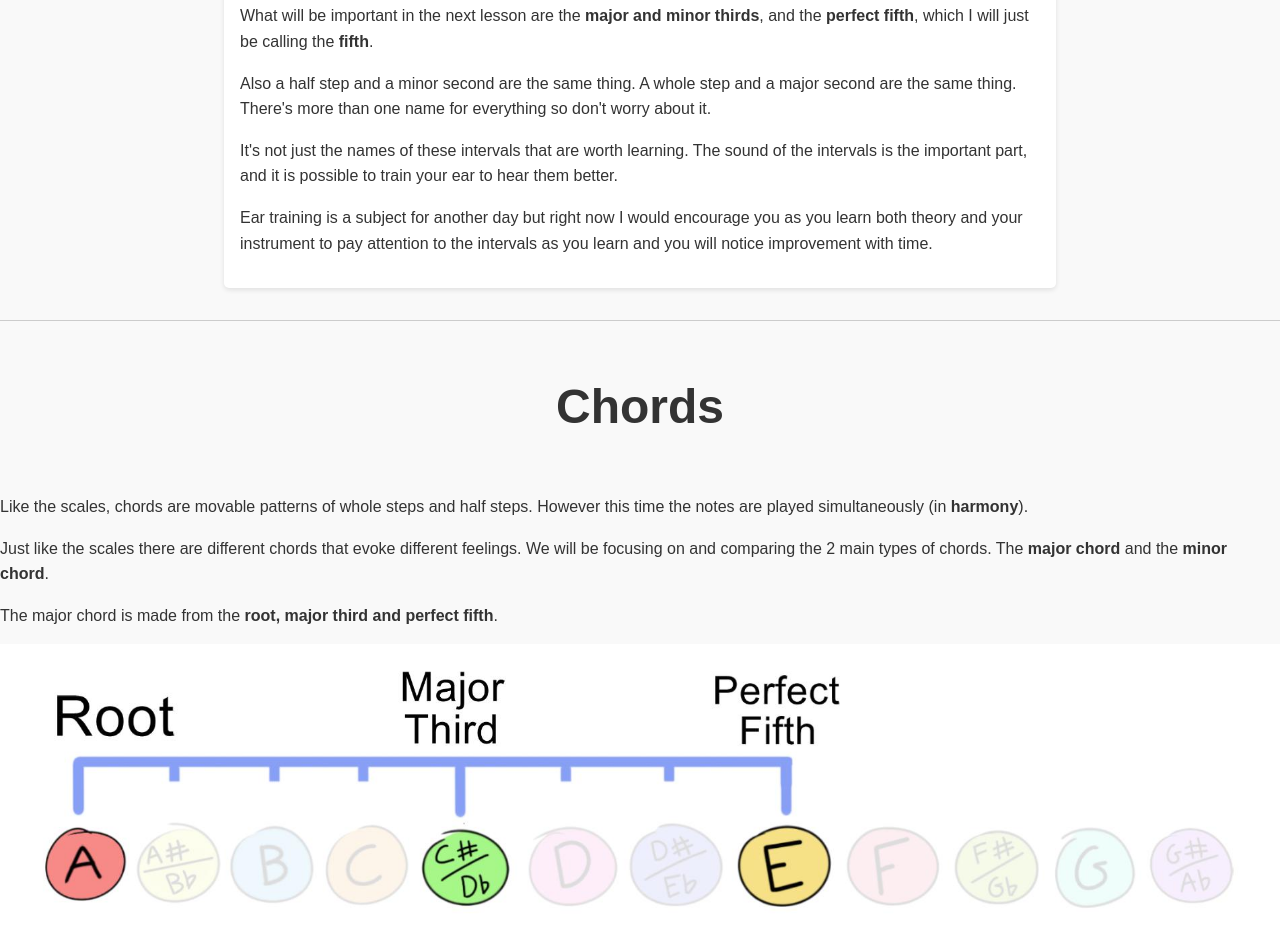
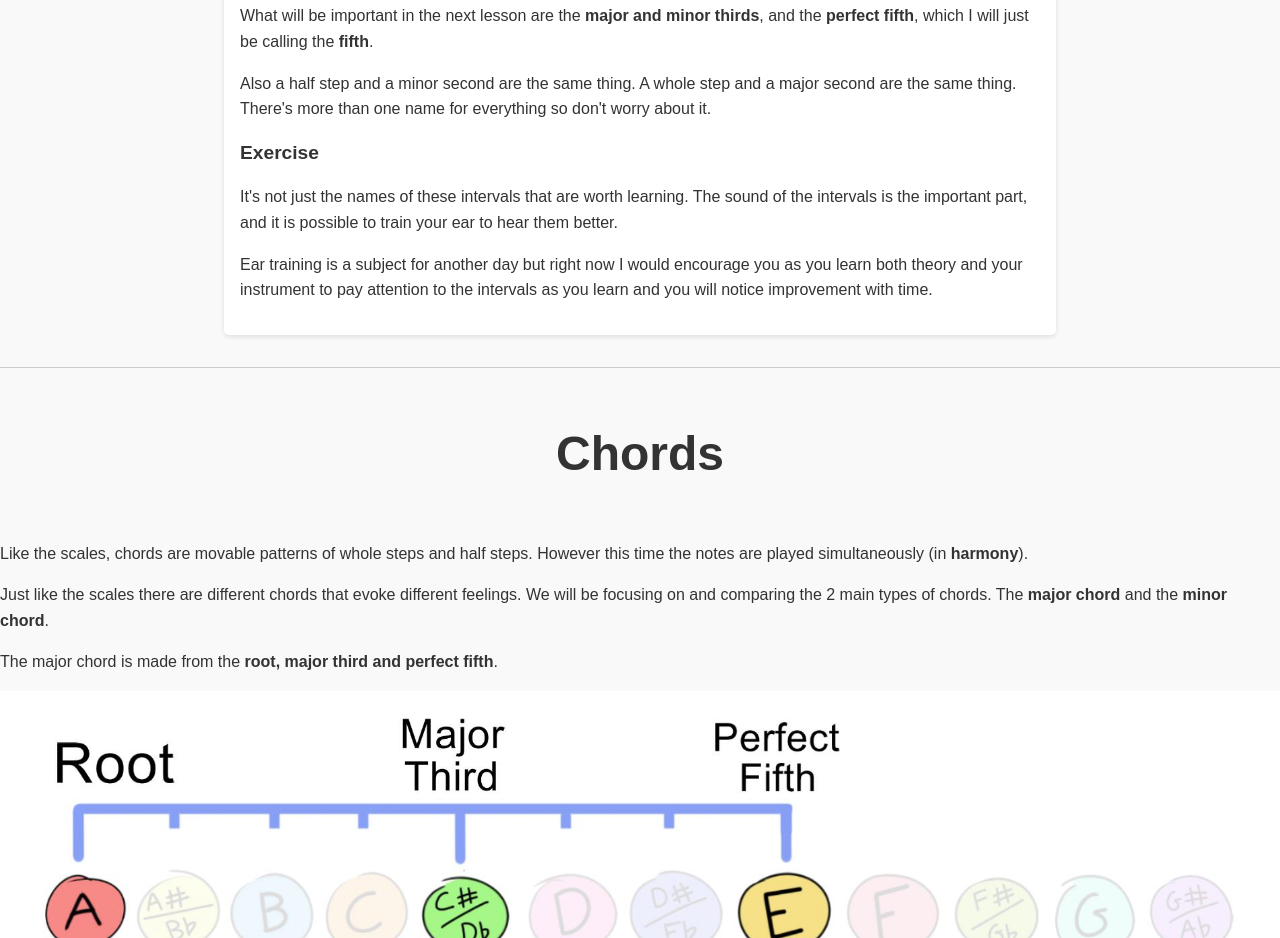
Before and after one commit to MiloMcNally/MiloMcNally, a plain HTML site: page musictheory.html in a window 1280 px wide. Shown: the part 10036-10974 px from the top of the page. Drawn offline with Linux system fonts and the light colour scheme.

Commit message:
Update musictheory.html

```diff
--- a/musictheory.html
+++ b/musictheory.html
@@ -331,6 +331,8 @@
 
  <p>Also a half step and a minor second are the same thing. A whole step and a major second are the same thing. There's more than one name for everything so don't worry about it.</p>
 
+<strong style="display: block; font-size: 1.2em; margin-bottom: 0.5rem;">Exercise</strong>
+
 <p>It's not just the names of these intervals that are worth learning. The sound of the intervals is the important part, and it is possible to train your ear to hear them better.</p>
 
 <p>Ear training is a subject for another day but right now I would encourage you as you learn both theory and your instrument to pay attention to the intervals as you learn and you will notice improvement with time.</p>
```
